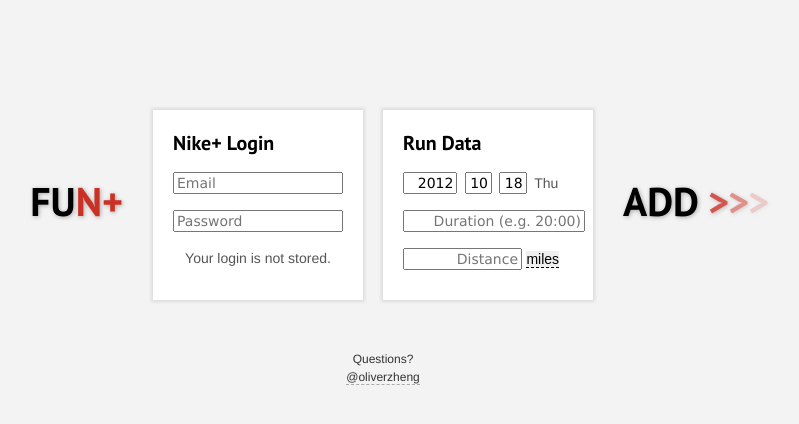
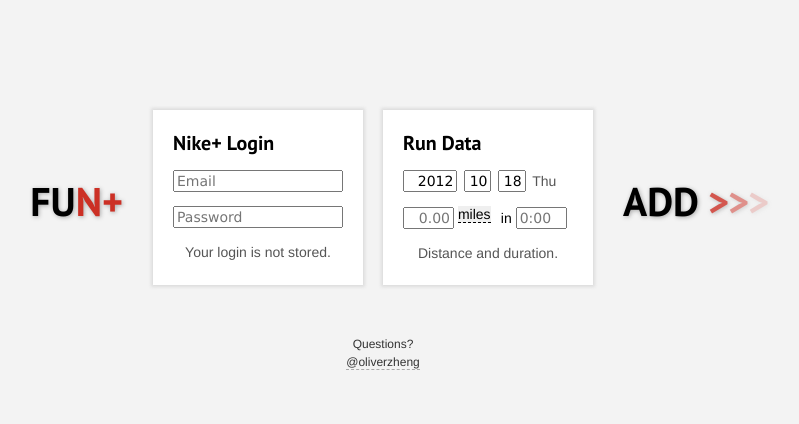
Before and after one commit to oliverzheng/funplus, a website: page public/index.html in a window 1280 px wide. Shown: the whole page, without its empty margins (257-1056 px from the left). Drawn offline with nearby package versions, Linux system fonts and the light colour scheme.

Commit message:
Making invalid data more explicit. Fix #2.
Also making input fields align properly in all browsers.

```diff
--- a/public/index.html
+++ b/public/index.html
@@ -2,6 +2,7 @@
 <html>
 	<head>
 		<title>FUN+: manually add runs to Nike+</title>
+		<meta http-equiv="X-UA-Compatible" content="IE=edge"/>
 		<link href="http://fonts.googleapis.com/css?family=PT+Sans:700" rel="stylesheet" type="text/css">
 		<script src="//ajax.googleapis.com/ajax/libs/jquery/1.8.2/jquery.min.js"></script>
 		<script src="scripts/jquery.placeholder.min.js"></script>
@@ -113,6 +114,7 @@
 			}
 			body {
 				font-family: Helvetica, sans-serif;
+				font-size: 14px;
 				background: #F3F3F3;
 				text-align: center;
 			}
@@ -127,6 +129,7 @@
 				border-radius: 0;
 				cursor: pointer;
 				font-size: 14px;
+				font-family: Helvetica, sans-serif;
 			}
 
 			#content {
@@ -138,14 +141,14 @@
 			#content div {
 				width: 190px;
 				float: left;
-				height: 170px;
+				height: 155px;
 				padding: 10px;
 				margin: 10px;
 			}
 			#content div.input {
 				background: #FFF;
 				width: 170px;
-				height: 150px;
+				height: 135px;
 				padding: 20px;
 				box-shadow: 0px 0px 3px 2px #DDD;
 				-webkit-transition: all 0.2s;
@@ -236,7 +239,15 @@
 				width: 70%;
 			}
 			#duration {
-				text-align: right;
+				width: 30%;
+			}
+			#distance {
+				width: 30%;
+			}
+			#unit_container {
+				display: inline-block;
+				width: 23%;
+				overflow: hidden;
 			}
 			#add h1 {
 				cursor: pointer;
@@ -323,6 +334,7 @@
 				margin-top: 40px;
 				font-size: 12px;
 				color: #333;
+				padding-bottom: 20px;
 			}
 			#info a {
 				color: #333;
@@ -391,14 +403,19 @@
 					<input id="day" name="day" type="text" placeholder="DD" />
 					<span id="dayOfWeek">Wed</span>
 				</p>
-				<p><input id="duration" class="clearable" type="text" placeholder="Duration (e.g. 20:00)" /></p>
 				<p>
-					<input id="distance" class="clearable" type="text" placeholder="Distance" />
-					<select id="unit">
-						<option value="miles">miles</option>
-						<option value="km">km</option>
-					</select>
+					<input id="distance" class="clearable" type="text" placeholder="0.00" />
+					<span id="unit_container">
+						<select id="unit">
+							<option value="miles">miles</option>
+							<option value="km">km</option>
+						</select>
+					</span>
+					in
+					<input id="duration" class="clearable" type="text" placeholder="0:00" />
 				</p>
+				<p class="small center noterror">Distance and duration.</p>
+				<p class="small center errorMessage">Invalid run data.</p>
 			</div>
 			<div id="add">
 				<h1 id="submit">ADD<span id="addedE">E</span><span id="addedD">D</span>
```
